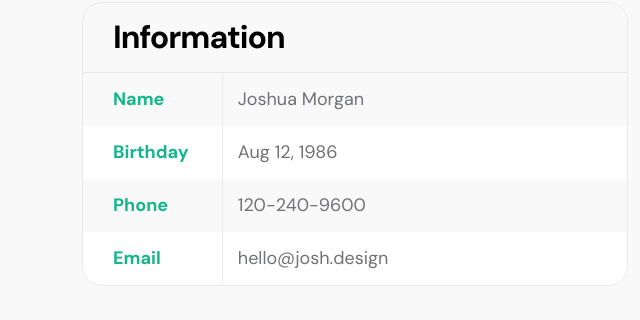
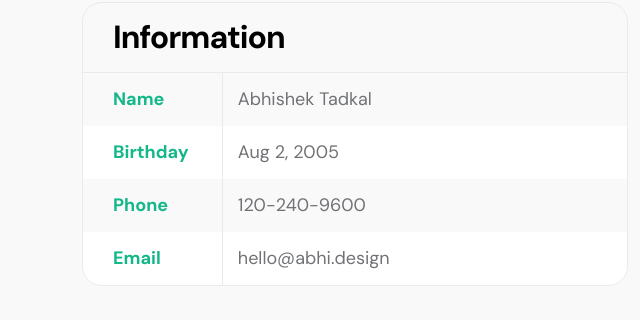
Before and after one commit to Abhishektadkal02/EY_4.0_SU, a plain HTML site: page index.html in a window 1280 px wide. Shown: the part 1511-1831 px from the top of the page, 0-640 px from the left. Drawn offline with Linux system fonts and the light colour scheme.

Commit message:
update personal info.

```diff
--- a/index.html
+++ b/index.html
@@ -105,7 +105,7 @@ https://templatemo.com/tm-578-first-portfolio
                                     <h1 class="hero-title ms-3 mb-0">Hello friend!</h1>
                                 </div>
 
-                                <h2 class="mb-4">I’m available for freelance work.</h2>
+                                <h2 class="mb-4">I’m Abhishek Tadkal available for freelance work.</h2>
                                 <p class="mb-4"><a class="custom-btn btn custom-link" href="#section_2">Let's begin</a></p>
                             </div>
                         </div>
@@ -164,12 +164,12 @@ https://templatemo.com/tm-578-first-portfolio
                                 <div class="profile-body">
                                     <p>
                                         <span class="profile-small-title">Name</span>
-                                        <span>Joshua Morgan</span>
+                                        <span>Abhishek Tadkal</span>
                                     </p>
 
                                     <p>
                                         <span class="profile-small-title">Birthday</span>
-                                        <span>Aug 12, 1986</span>
+                                        <span>Aug 2, 2005</span>
                                     </p>
 
                                     <p>
@@ -179,7 +179,7 @@ https://templatemo.com/tm-578-first-portfolio
 
                                     <p>
                                         <span class="profile-small-title">Email</span>
-                                        <span><a href="mailto:hello@josh.design">hello@josh.design</a></span>
+                                        <span><a href="mailto:hello@josh.design">hello@abhi.design</a></span>
                                     </p>
                                 </div>
                             </div>
```
